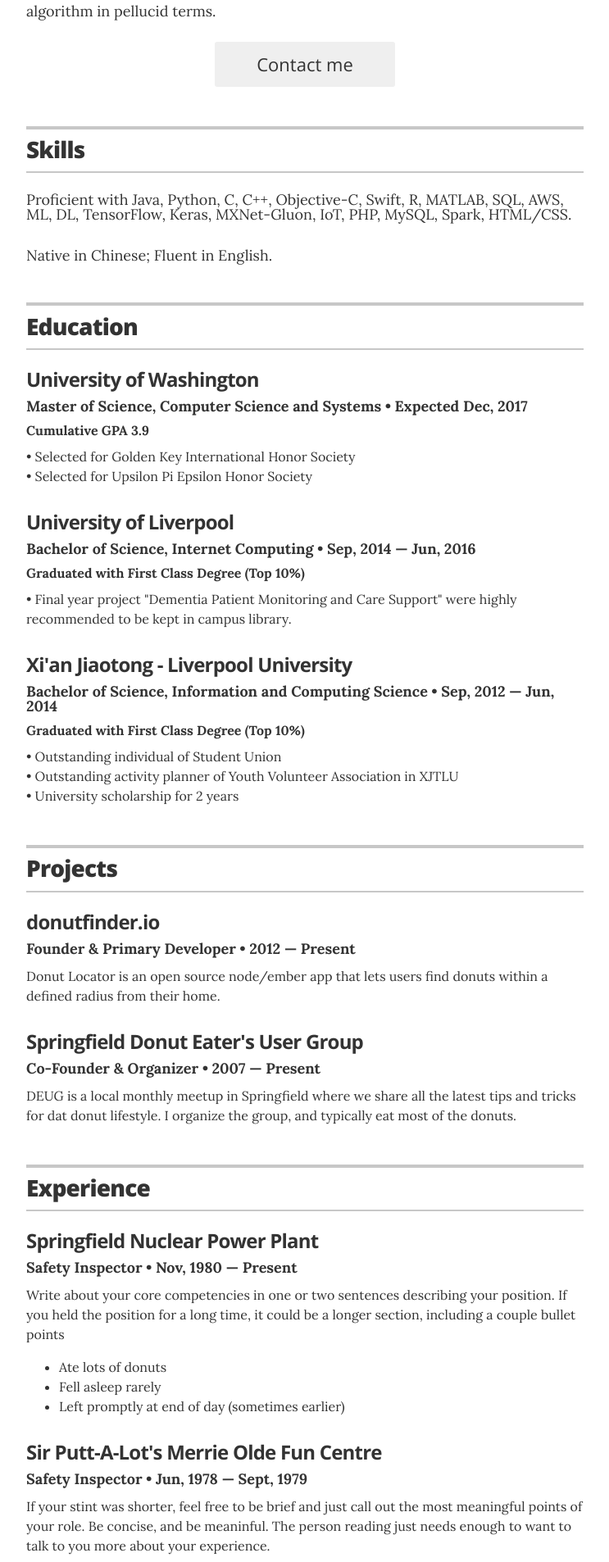
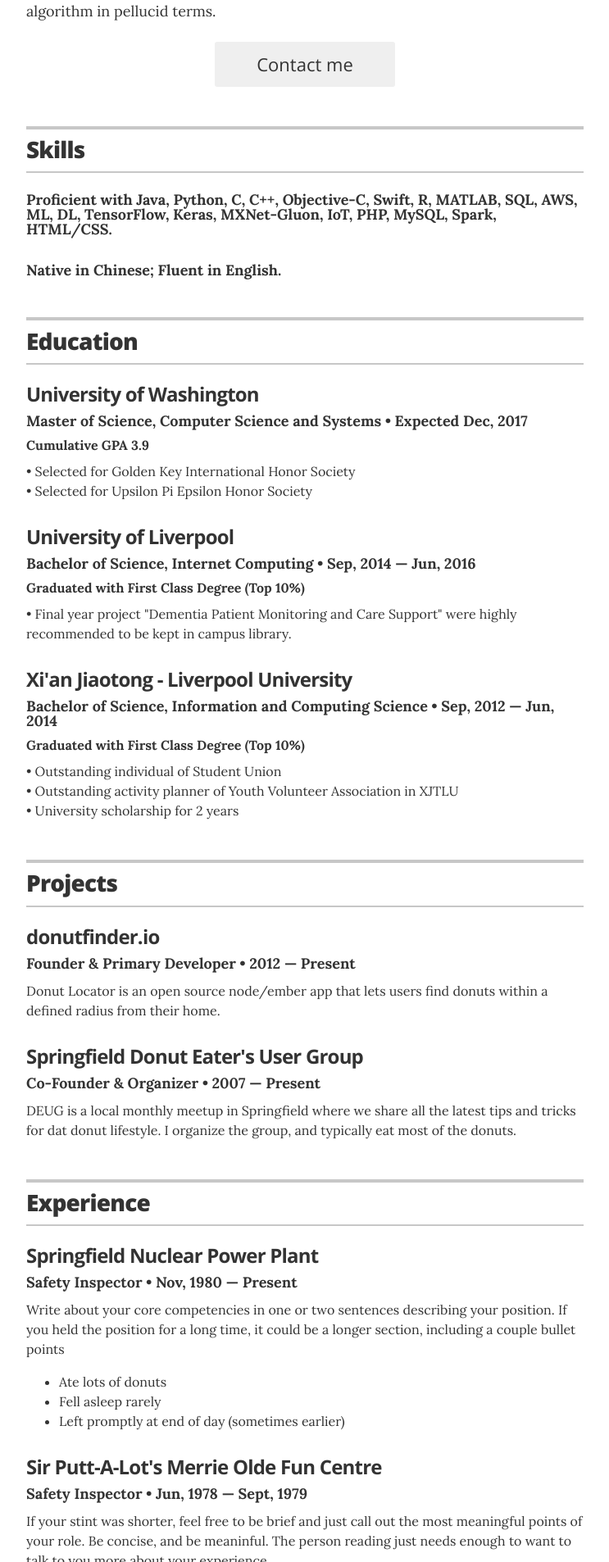
Before and after one commit to Yuyang105/Yuyang105.github.io, a Jekyll site: the page built from index.html, in a window 1280 px wide. Shown: the part 394-2300 px from the top of the page at 82% size, without its empty margins (268-1011 px from the left). Built offline with Jekyll 4.4.1, drawn with Linux system fonts in a browser that asks for light colours.

Commit message:
Update resume.html

```diff
--- a/_layouts/resume.html
+++ b/_layouts/resume.html
@@ -56,7 +56,7 @@
         </header>
         {% for skill in site.data.skills %}
         <div class="resume-item">
-          <p class="resume-item-details">{{ skill.skill }}</p>
+          <h5 class="resume-item-details">{{ skill.skill }}</h>
         </div>
         {% endfor %}
 
```
